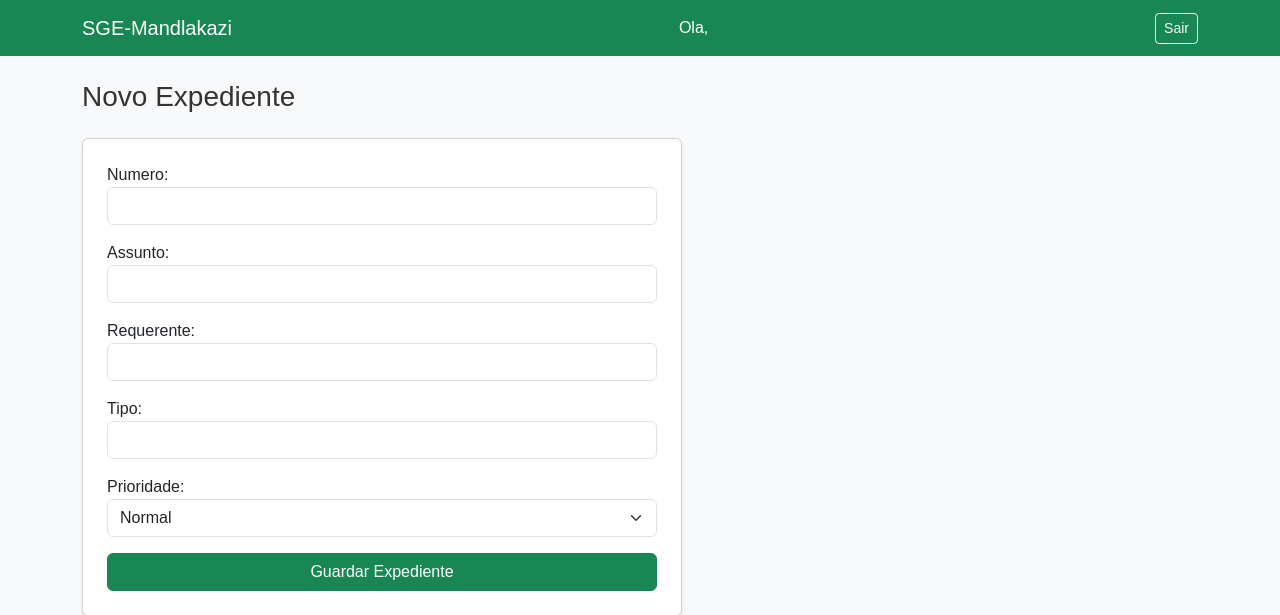
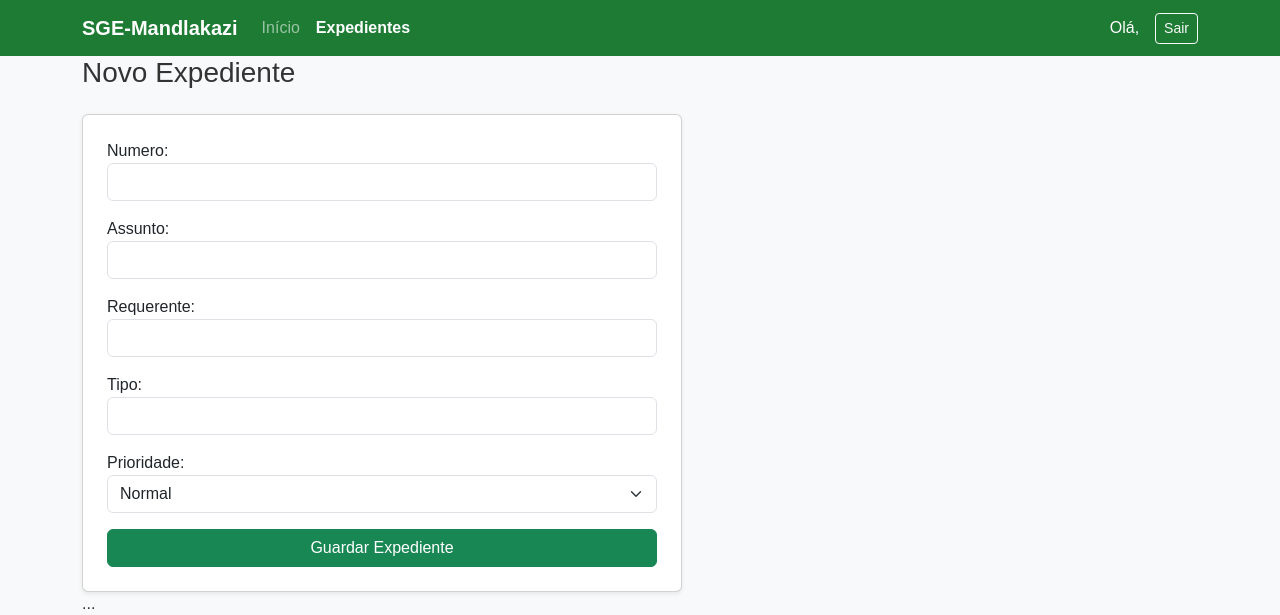
Before and after one commit to FaquirTembe/sistema-de-gestao-de-arquivo, a Django app: page /expedientes/novo/ in a window 1280 px wide. Shown: the top 615 px of the page. Run offline with Django 5.2, Linux system fonts and the light colour scheme; the visitor is signed in with stand-in values (Sample User, id 1); some libraries are stand-ins or nearby versions.

Commit message:
Melhora a navbar com navegacao entre areas

```diff
--- a/templates/base.html
+++ b/templates/base.html
@@ -25,19 +25,43 @@
 
 
 <body class="bg-light">
-  <nav class="navbar navbar-dark bg-success mb-4">
+  <nav class="navbar navbar-expand-lg navbar-dark" style="background-color:#1E7B34;">
     <div class="container">
-      <span class="navbar-brand">SGE-Mandlakazi</span>
+      <a class="navbar-brand fw-bold" href="{% url 'home' %}">SGE-Mandlakazi</a>
+
+      {# botao "hamburguer" que aparece em ecras pequenos (telemovel) #}
+      <button class="navbar-toggler" type="button" data-bs-toggle="collapse" data-bs-target="#menuPrincipal">
+        <span class="navbar-toggler-icon"></span>
+      </button>
+
+      <div class="collapse navbar-collapse" id="menuPrincipal">
         {% if user.is_authenticated %}
-      <span class="text-white me-3">Ola, {{ user.nome }}</span>
-      {# um formulario com 1 botao, disfarcado de link, para o logout ir por POST #}
+        <ul class="navbar-nav me-auto">
+          <li class="nav-item">
+            {# request.resolver_match.url_name diz-nos o nome da pagina atual -- #}
+            {# usamos isso para acender o link certo com a classe "active" #}
+            <a class="nav-link {% if request.resolver_match.url_name == 'home' %}active fw-bold{% endif %}"
+              href="{% url 'home' %}">Início</a>
+          </li>
+          <li class="nav-item">
+            <a class="nav-link {% if 'expedientes' in request.resolver_match.namespace %}active fw-bold{% endif %}"
+              href="{% url 'expedientes:listar' %}">Expedientes</a>
+          </li>
+          {% if user.nivel <= 2 %} <li class="nav-item">
+            <a class="nav-link" href="{% url 'admin:index' %}">Administração</a>
+            </li>
+            {% endif %}
+        </ul>
+        <span class="navbar-text text-white me-3">Olá, {{ user.nome }}</span>
         <form method="post" action="{% url 'contas:sair' %}" class="d-inline">
           {% csrf_token %}
           <button type="submit" class="btn btn-outline-light btn-sm">Sair</button>
         </form>
         {% endif %}
       </div>
+    </div>
   </nav>
+
   <div class="container">
     {% for mensagem in messages %}
     <div class="alert alert-{{ mensagem.tags }}">{{ mensagem }}</div>
```
Lines whose indentation alone changed are shown as unchanged.
